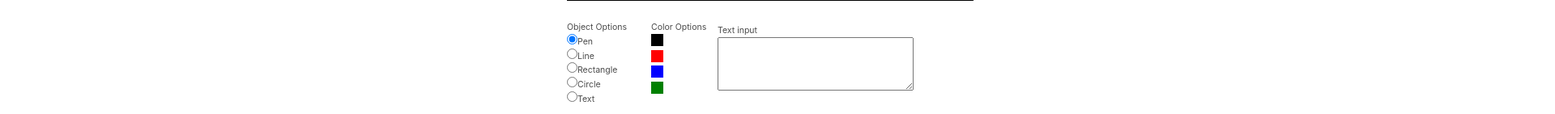
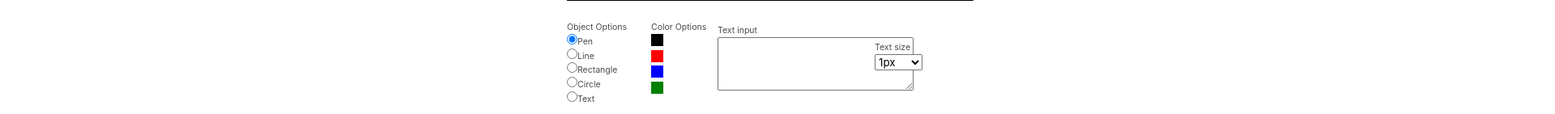
Before and after one commit to berglindoma13/VEFFCanvas, a plain HTML site: page canvasproject.html in a window 1280 px wide. Shown: the part 531-672 px from the top of the page at 81% size, 1920 px wide, since content can reach past the window. Drawn offline with nearby package versions, Linux system fonts and the light colour scheme.

Commit message:
fontsize

```diff
--- a/canvasproject.html
+++ b/canvasproject.html
@@ -46,6 +46,35 @@
     <button type = "button" title = "undobutton" id = "undobutton">UNDO</button>
     <button type = "button" title = redobutton" id="redobutton">REDO</button>
 </div>
+<div class="content is-small prufa">
+    <form action="">
+        <label>Text size <br>
+        <select name="pensize">
+            <option title=<"pixel" value="1">1px</option>
+            <option title=<"pixel" value="2">2px</option>
+            <option title=<"pixel" value="3">3px</option>
+            <option title=<"pixel" value="4">4px</option>
+            <option title=<"pixel" value="5">5px</option>
+            <option title=<"pixel" value="6">6px</option>
+            <option title=<"pixel" value="7">7px</option>
+            <option title=<"pixel" value="8">8px</option>
+            <option title=<"pixel" value="9">9px</option>
+            <option title=<"pixel" value="10">10px</option>
+            <option title=<"pixel" value="11">11px</option>
+            <option title=<"pixel" value="12">12px</option>
+            <option title=<"pixel" value="13">13px</option>
+            <option title=<"pixel" value="14">14pxx</option>
+            <option title=<"pixel" value="15">15px</option>
+            <option title=<"pixel" value="16">16px</option>
+            <option title=<"pixel" value="17">17px</option>
+            <option title=<"pixel" value="18">18px</option>
+            <option title=<"pixel" value="19">19px</option>
+            <option title=<"pixel" value="20">20px</option>
+        </select>
+        </label>
+    </form>
+
+</div>
 
     <!--img id="canvasImg" alt="Right click to save me!"-->
 </body>
--- a/css/canvasproject.css
+++ b/css/canvasproject.css
@@ -65,6 +65,8 @@
     -webkit-appearance: none;
 }
 
-.floatleft{
-    float: left;
+.prufa{
+    position: relative;
+    top: -220px;
+    left: 1080px;
 }
```
